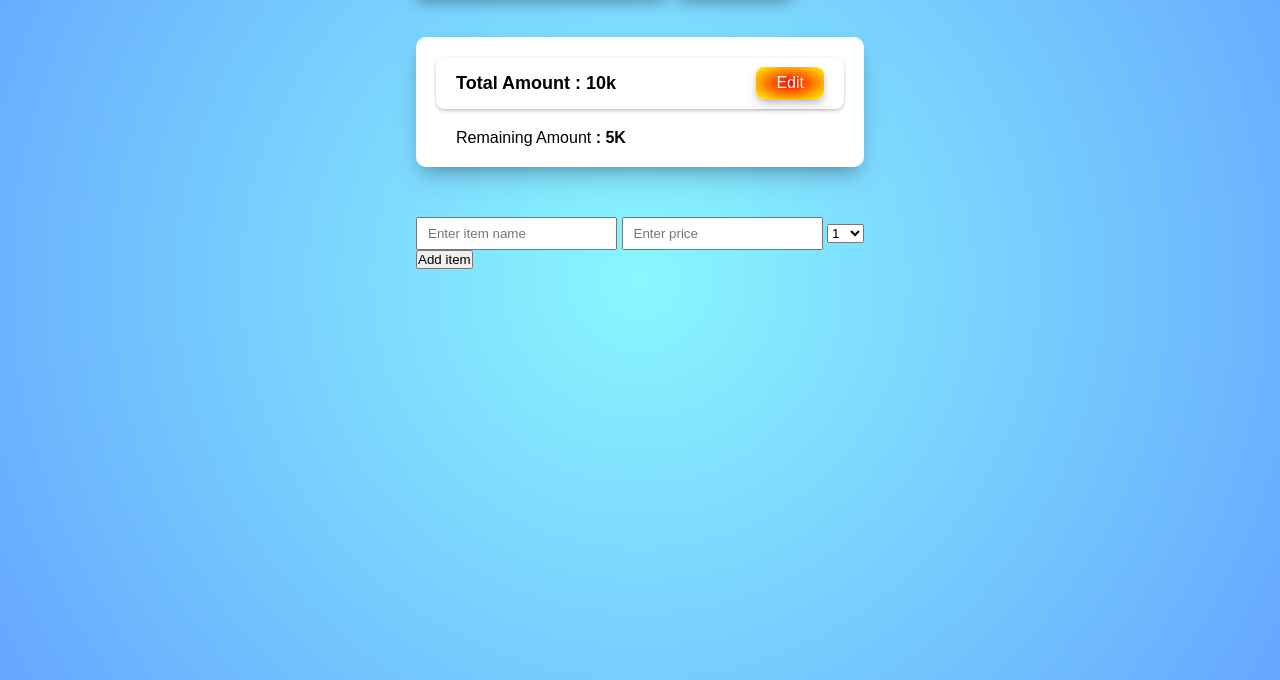
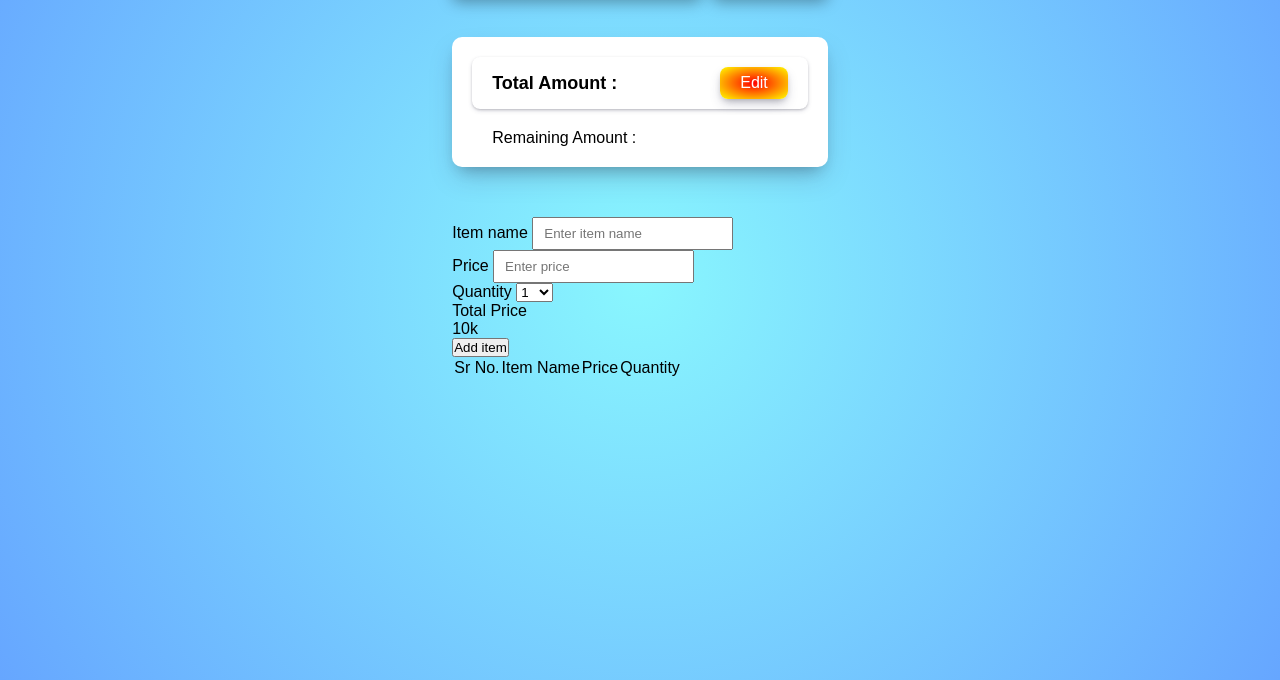
Before and after one commit to Rahmat-Ali-15/JavaScript-Projects, a plain HTML site: page Expense-Tracker/index.html in a window 1280 px wide. Shown: the part 120-800 px from the top of the page. Drawn offline with Linux system fonts and the light colour scheme.

Commit message:
Code of the day

```diff
--- a/Expense-Tracker/index.html
+++ b/Expense-Tracker/index.html
@@ -6,32 +6,41 @@
     <meta name="viewport" content="width=device-width, initial-scale=1.0">
     <title>Expense Tracker</title>
     <link rel="stylesheet" href="./style.css">
+    <script src="./app.js" defer></script>
 </head>
 
 <body>
     <div class="main-container">
         <h1>Expense Tracker</h1>
         <div class="content-container">
+
             <!-- Add Salary -->
             <div class="salary-div">
-                <input type="tel" placeholder="Enter your salary">
-                <button>Add Salary</button>
+                <input type="tel" id="salary_input" placeholder="Enter your salary">
+                <button class="add-salary-btn" onclick="addSalary()">Add Salary</button>
             </div>
 
             <!-- Salary details -->
             <div class="salary-details">
                 <div>
-                    <p>Total Amount : 10k</p>
+                    <p>Total Amount : <span id="total_salary"></span></p>
                     <button>Edit</button>
                 </div>
-                <p>Remaining Amount <span>: 5K</span></p>
+                <p>Remaining Amount : <span id="remaining_amt"></span></p>
             </div>
 
             <!-- Add items -->
             <div class="add-expense-item">
                 <div>
-                    <input type="text" name="item-name" placeholder="Enter item name">
-                    <input type="text" name="item-price" placeholder="Enter price">
+                    <label for="item_name">Item name</label>
+                    <input type="text" id="item_name" name="item-name" placeholder="Enter item name">
+                </div>
+                <div>
+                    <label for="price">Price</label>
+                    <input type="text" id="price" name="item-price" placeholder="Enter price">
+                </div>
+                <div>
+                    <label>Quantity</label>
                     <select name="select-items">
                         <option value="1">1</option>
                         <option value="2">2</option>
@@ -45,27 +54,29 @@
                         <option value="10">10</option>
                     </select>
                 </div>
-                <button>Add item</button>
+                <div class="total-price">
+                    <label for="total_price">Total Price</label>
+                    <p>10k</p>
+                </div>
+                <div class="add-item-btn">
+                    <button>Add item</button>
+                </div>
             </div>
 
             <!-- Expense item details -->
-            <!-- <div class="expense-details">
+            <div class="expense-details">
                 <table>
                     <thead>
                         <td>Sr No.</td>
                         <td>Item Name</td>
+                        <td>Price</td>
                         <td>Quantity</td>
-                        <td>Price</td>
                     </thead>
                     <tbody>
-                        <tr>
-                            <td>1</td>
-                            <td><input type="text" placeholder="Enter item name" >
-                            <button>Add Item</button></td>
-                        </tr>
+
                     </tbody>
                 </table>
-             </div> -->
+             </div>
         </div>
     </div>
 </body>
```
